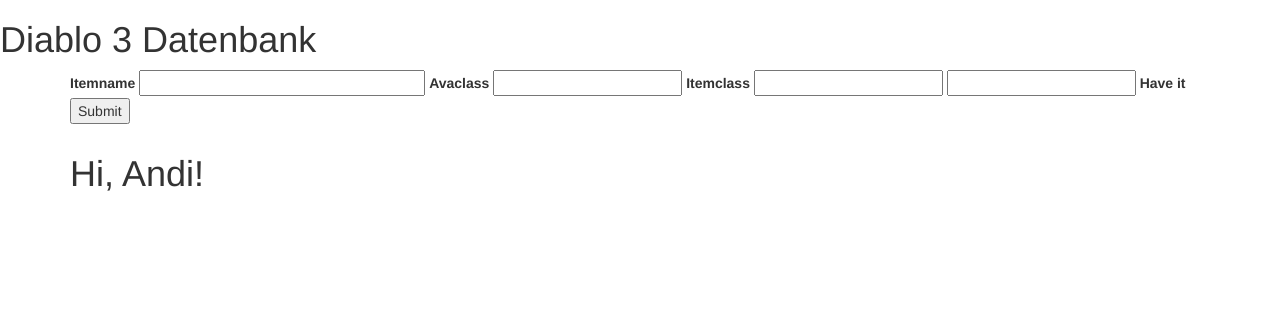
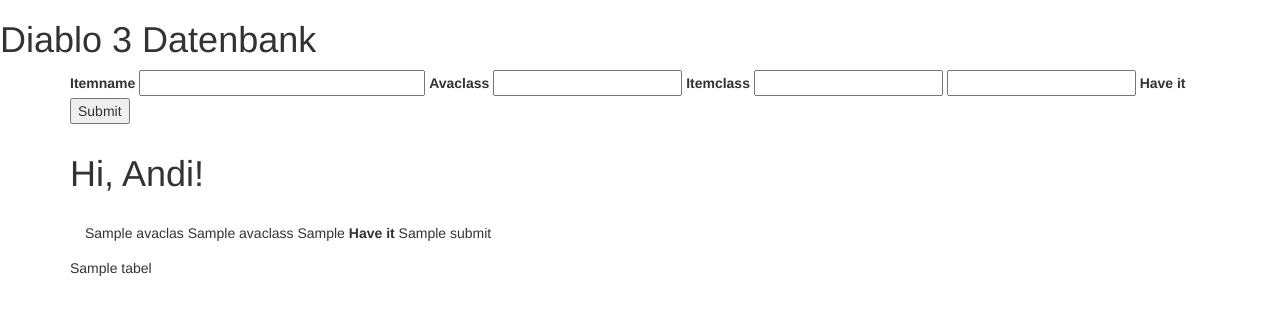
Before and after one commit to andreasg81/Diablo, a Flask app: template app/templates/index.html in a window 1280 px wide. Shown: the top 315 px of the page. Run offline with Flask 2, Linux system fonts and the light colour scheme; the template is opened without the code that fills it: most values are stand-ins (such as "Sample title", 1, 10 or a date in 2020); form fields are guessed from the names that the template uses; some libraries are stand-ins or nearby versions.

Commit message:
tabel eingebaut und filtern mit vorhanden

```diff
--- a/app/__init__.py
+++ b/app/__init__.py
@@ -2,13 +2,15 @@
 from flask_bootstrap import Bootstrap
 from config import Config
 from flask_pymongo import PyMongo
+
 
 app = Flask(__name__)
 app.config.from_object(Config)
 bootstrap = Bootstrap(app)
 mongo = PyMongo(app)
 
-from app import routes
+
+from app import routes, modules, forms, tabels
 
 
 #Sonstiges:
--- a/app/forms.py
+++ b/app/forms.py
@@ -10,3 +10,8 @@
     itemclass = SelectField('Art', choices=Config.ITEM_KIND)
     have_it = BooleanField('Vorhanden')
     submit = SubmitField('Speichern')
+
+class FilterItem(FlaskForm):
+    avaclass = SelectField('Charakter', choices=Config.AVATARS)
+    have_it = BooleanField('Vorhanden')
+    submit = SubmitField('Filtern')
--- a/app/routes.py
+++ b/app/routes.py
@@ -1,16 +1,24 @@
 from app import app
 from flask import render_template, flash, redirect
-from app.forms import ItemForm
+from app.forms import ItemForm, FilterItem
 from app.modules import item
+from app.tabels import ItemTable
 
 @app.route('/', methods=['GET', 'POST'])
 @app.route('/index', methods=['GET', 'POST'])
 def index():
     form = ItemForm()
+    form2 = FilterItem()
     if form.validate_on_submit():
-        flash('Item {}, {}, {}'.format(
-            form.itemname.data, form.avaclass.data, form.have_it.data))
         newItem = item()
         newItem.save_item(form.itemname.data,form.avaclass.data, form.itemclass.data, form.have_it.data)
         return redirect('/index')
-    return render_template('index.html', title='Home', form=form)
+    if form2.validate_on_submit():
+        filterItem = item()
+        data = filterItem.filter({"haveit":form2.have_it.data})
+        tabel = ItemTable(data)
+        return render_template('index.html', title='Home', form=form, form2=form2, tabel=tabel)
+    allItems = item()
+    dinge = allItems.read_items()
+    tabel = ItemTable(dinge)
+    return render_template('index.html', title='Home', form=form, form2=form2, tabel=tabel)
--- /dev/null
+++ b/app/templates/filterItem.html
@@ -0,0 +1,13 @@
+{% block content %}
+<div class="container">
+    <form action="" method="post" novalidate>
+        {{ form.hidden_tag() }}
+        <p>
+            {{ form2.avaclass.label }}
+            {{ form2.avaclass() }}
+            {{ form2.have_it() }} {{ form.have_it.label }}
+            {{ form2.submit() }}
+        </p>
+    </form>
+</div>
+{% endblock %}
--- a/app/templates/index.html
+++ b/app/templates/index.html
@@ -1,5 +1,7 @@
 {% extends "base.html" %}
 
 {% block app_content %}
-    <h1>Hi, Andi!</h1>
+    <h1>Hi, Andi!</h1><BR>
+    {% include 'filterItem.html' %}
+    {{ tabel }}
 {% endblock %}
--- a/config.py
+++ b/config.py
@@ -7,7 +7,7 @@
         ('Barbar', 'Barbar'),
         ('Dämonenjäger', 'Dämonenjäger'),
         ('Hexendoktor', 'Hexendoktor'),
-        ('Kreuzritter', 'Kreizritter'),
+        ('Kreuzritter', 'Kreuzritter'),
         ('Mönch', 'Mönch'),
         ('Totenbeschörer','Totenbeschörer'),
         ('Zauberer', 'Zauberer')
```
Also changed, not shown: app/modules.py (+7 -4 lines), app/tabels.py (added, +9 -0 lines).
